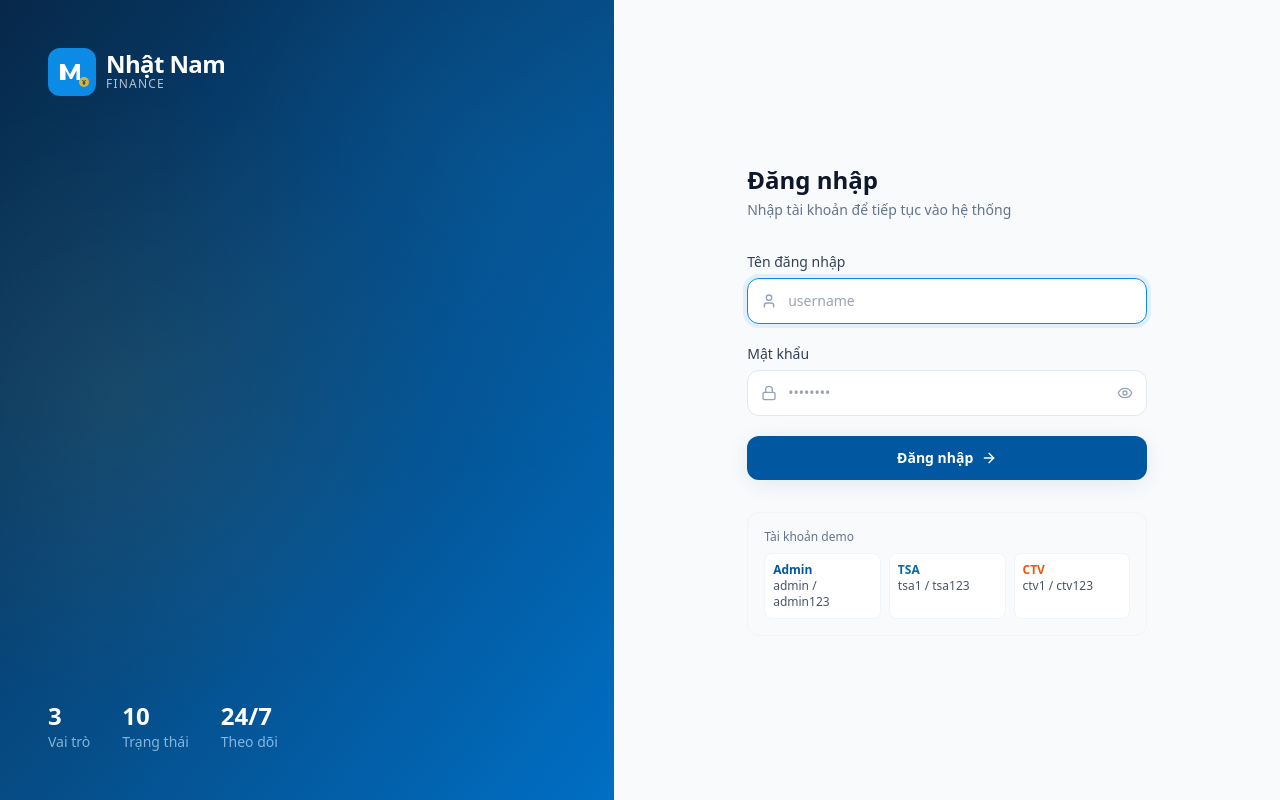
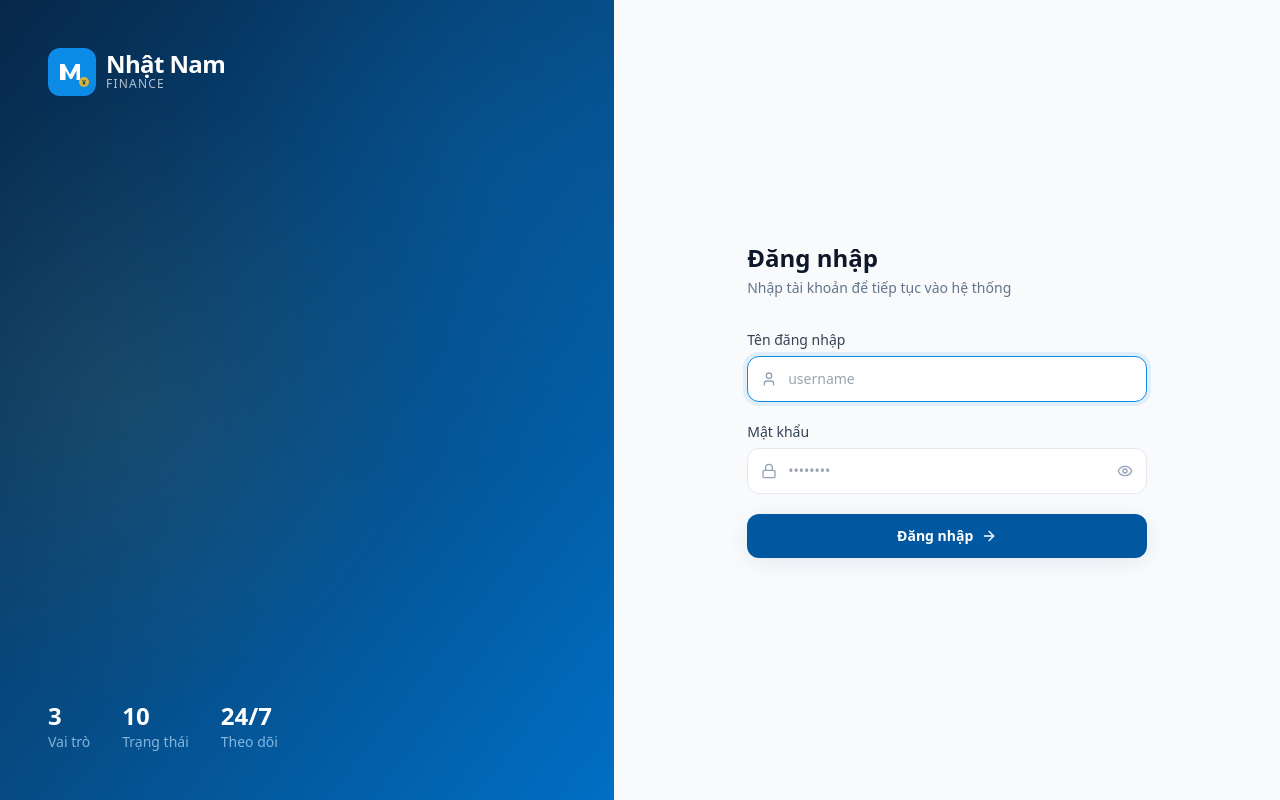
Before and after one commit to lhoaibao1/CRM-demo, a Next.js app in the folder crm-nosql/: page / in a window 1280 px wide. Built offline with nearby package versions, Linux system fonts and the light colour scheme.

Commit message:
Add files via upload

```diff
--- a/crm-nosql/src/app/page.tsx
+++ b/crm-nosql/src/app/page.tsx
@@ -105,24 +105,6 @@ export default function LoginPage() {
               {loading ? "Đang đăng nhập..." : <>Đăng nhập <ArrowRight className="w-4 h-4" /></>}
             </button>
           </form>
-
-          <div className="mt-8 p-4 rounded-xl bg-slate-50 border border-slate-100">
-            <p className="text-xs font-medium text-slate-500 mb-2">Tài khoản demo</p>
-            <div className="grid grid-cols-3 gap-2 text-xs text-slate-600">
-              <div className="bg-white rounded-lg p-2 border border-slate-100">
-                <div className="font-semibold text-nn-700">Admin</div>
-                <div>admin / admin123</div>
-              </div>
-              <div className="bg-white rounded-lg p-2 border border-slate-100">
-                <div className="font-semibold text-sky-700">TSA</div>
-                <div>tsa1 / tsa123</div>
-              </div>
-              <div className="bg-white rounded-lg p-2 border border-slate-100">
-                <div className="font-semibold text-orange-600">CTV</div>
-                <div>ctv1 / ctv123</div>
-              </div>
-            </div>
-          </div>
         </div>
       </div>
     </div>
```
Also changed, not shown: 1 other file (tests, documents, lock files or other folders).
